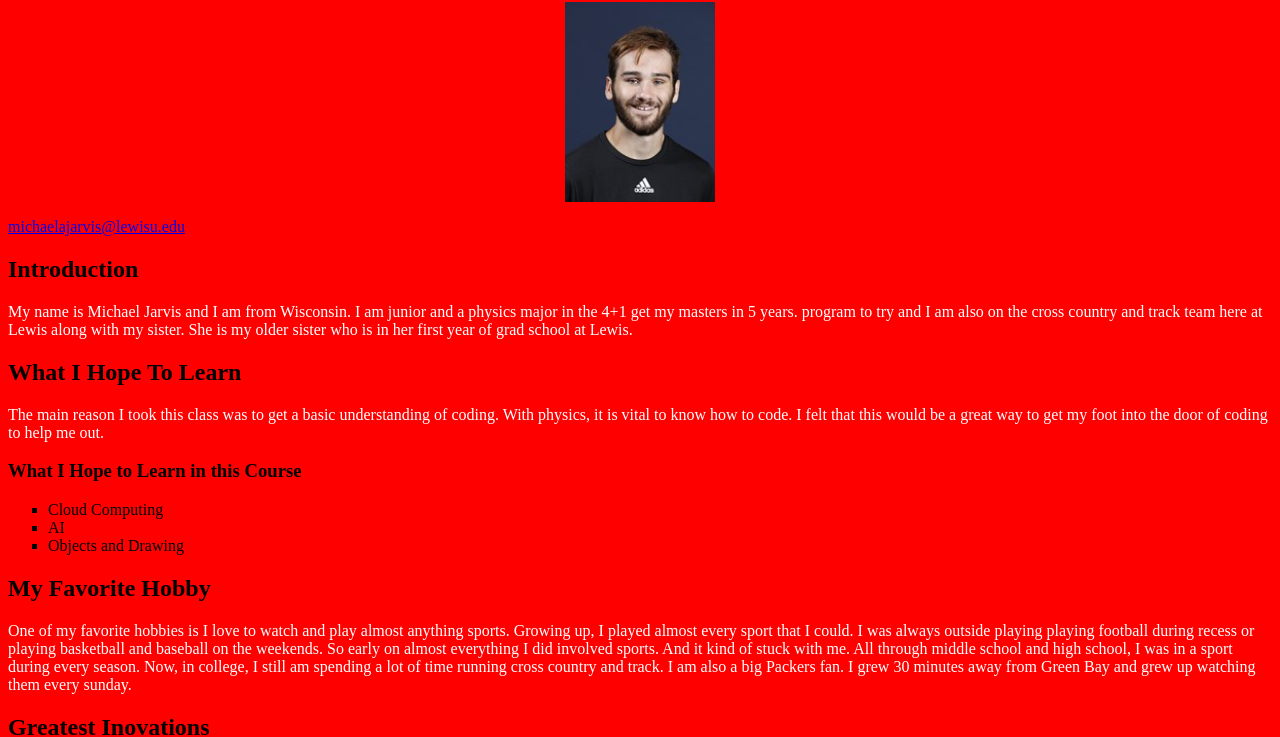
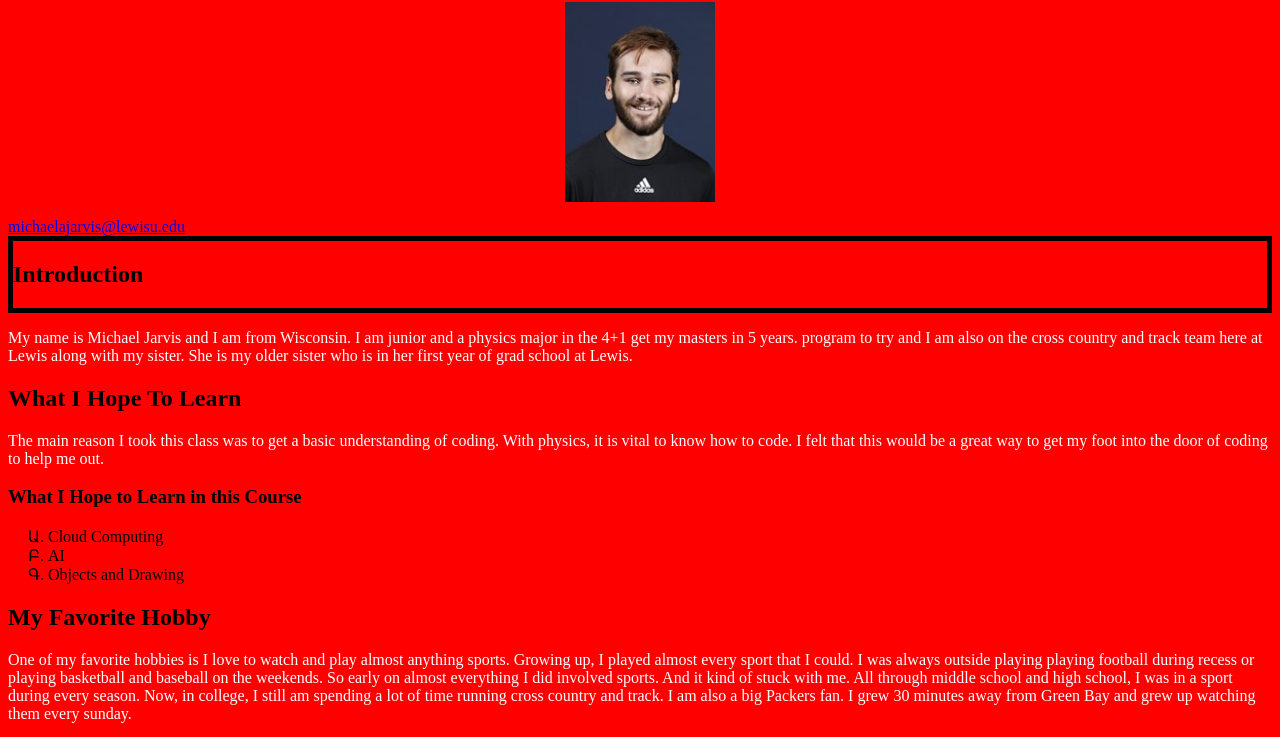
Before and after one commit to jarvis7789/gettingto-know-each-other.html, a plain HTML site: page index.html in a window 1280 px wide. Shown: the part 79-816 px from the top of the page. Drawn offline with Linux system fonts and the light colour scheme.

Commit message:
add div ot intro

```diff
--- a/index.html
+++ b/index.html
@@ -7,11 +7,11 @@
 
 <body>
 
-    <h1 style="text-align:center;">&#128507 Michael Jarivs &#128507 - 2.0</h1>
+    <h1 style= "text-align:center;"> &#128507 Michael Jarivs &#128507 - 2.0 </h1>
      <p><img src="Headshot.jpg" alt="Beaut" width="150" height="200" class="center"></p>
     <a href="michaelajarvis@lewisu.edu"> michaelajarvis@lewisu.edu </a>
 
-    <h2>Introduction</h2>
+    <div style="border: 5px solid black;"><h2>Introduction</h2></div>
     <p>My name is Michael Jarvis and I am from Wisconsin. I am junior and a physics major in the 4+1
         get my masters in 5 years.
         program to try and I am also on the cross country and track team here at Lewis along with my sister.
@@ -22,7 +22,7 @@
         it is vital to know how to code. I felt that this would be a
         great way to get my foot into the door of coding to help me out.</p>
     <h3>What I Hope to Learn in this Course</h3>
-    <ul style="list-style-type:square">
+    <ul style="list-style-type:armenian">
         <li>Cloud Computing</li>
         <li>AI</li>
         <li>Objects and Drawing</li>
```
